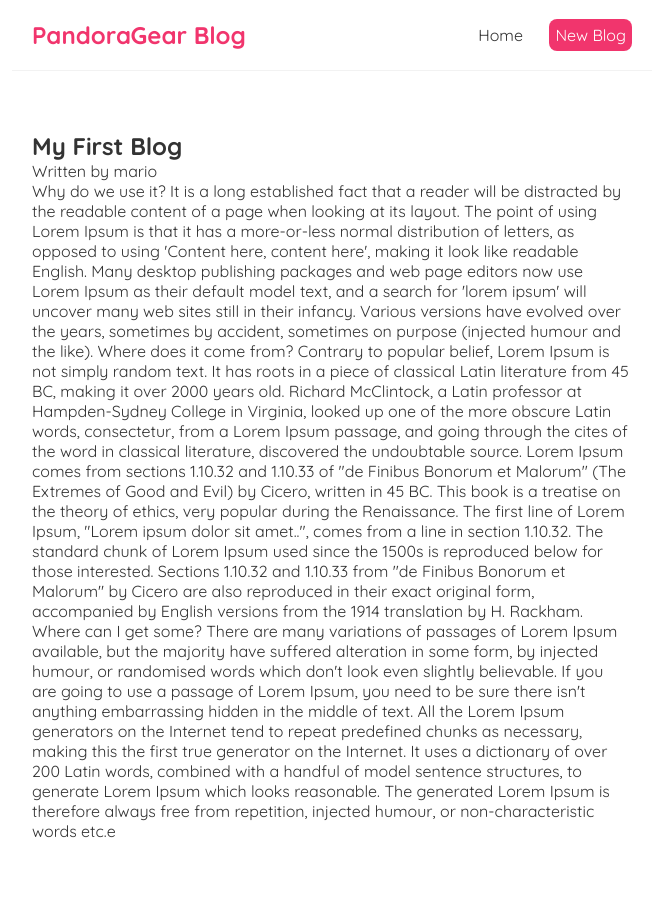
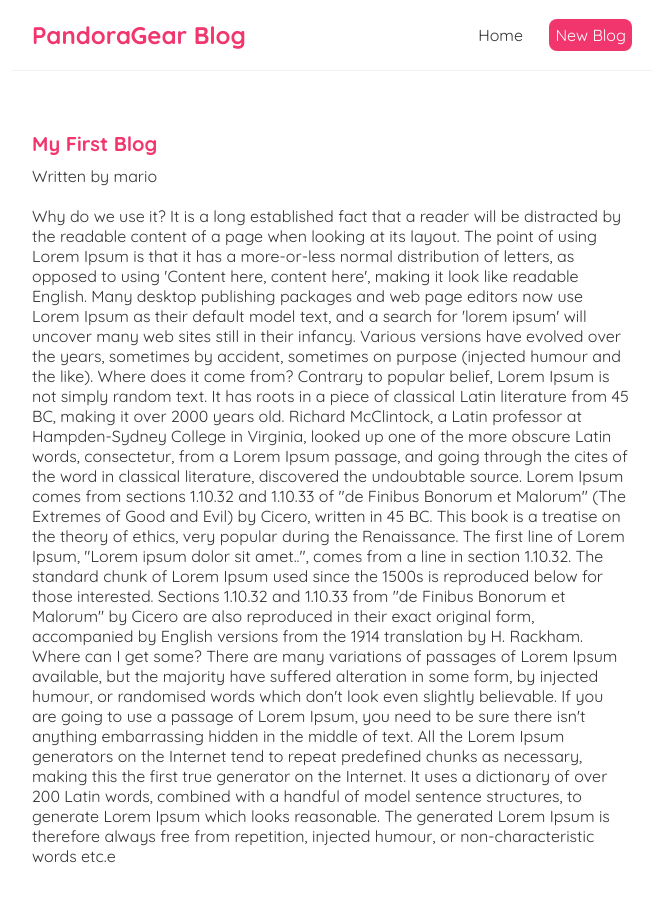
Before and after one commit to andydangit/Ninja-Modern-React, a React (Create React App) app: page /blogs/1 in a window 1280 px wide. Shown: the top 902 px of the page, without its empty margins (308-971 px from the left). Built offline with nearby package versions, Linux system fonts and the light colour scheme; data requests are answered from the project's data file.

Commit message:
add style to the full info page

```diff
--- a/src/index.css
+++ b/src/index.css
@@ -63,3 +63,24 @@
 .blog-preview a{
   text-decoration: none;
 }
+
+
+/* Blog detail page  */
+.blog-details h2{
+  font-size: 20px;
+  color: #f1356d;
+  margin-bottom: 10px;
+}
+
+.blog-details div {
+  margin: 20px 0;
+}
+
+.blog-details button {
+  background: #f1356d;
+  color: #fff;
+  border: 0;
+  padding: 8px;
+  border-radius: 8px;
+  cursor: pointer;
+}
```
